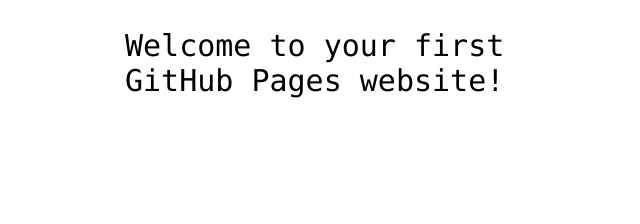
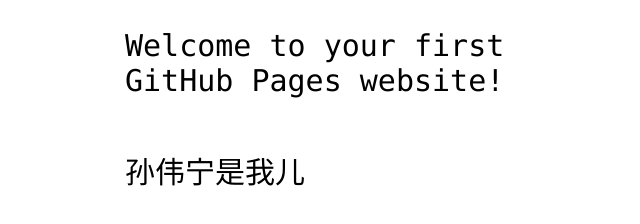
Before and after one commit to Vic-sl/hello-world, a plain HTML site: page index.html in a window 1280 px wide. Shown: the part 360-584 px from the top of the page, without its empty margins (315-955 px from the left). Drawn offline with Linux system fonts and the light colour scheme.

Commit message:
Update index.html

```diff
--- a/index.html
+++ b/index.html
@@ -13,6 +13,6 @@
 
 <!-- Change this code here by copy and pasting your template on line 15 -->
 <p>Welcome to your first GitHub Pages website!</p>
-
+<p>孙伟宁是我儿</p>
 </body>
 </html>
```
